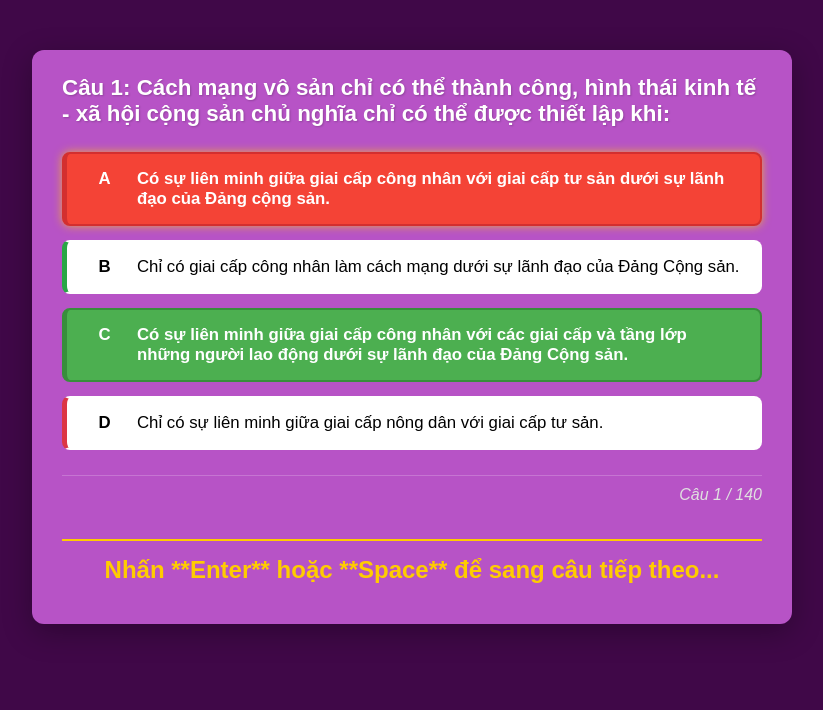
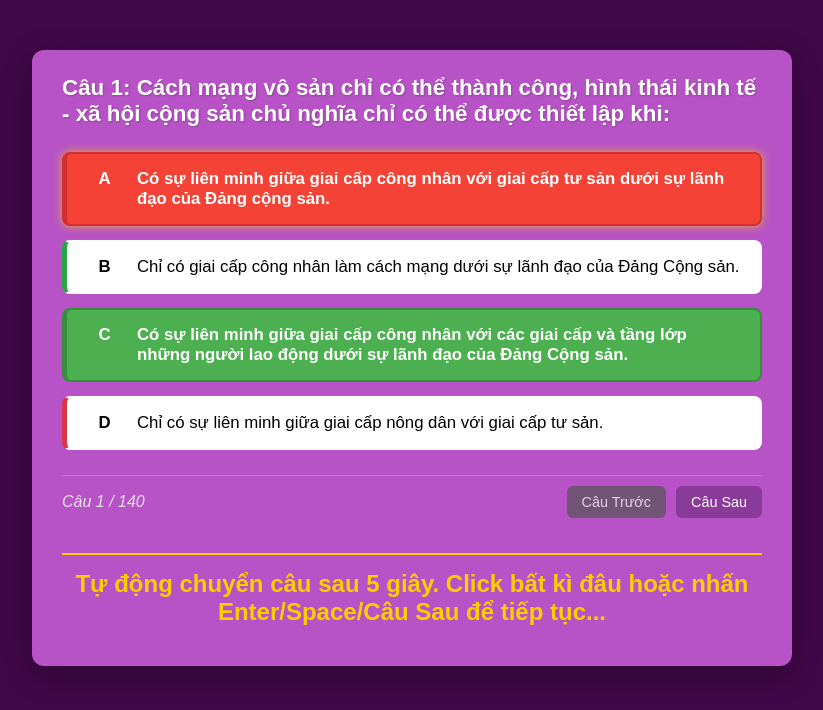
Before and after one commit to hiep2345/CNXH, a plain HTML site: page index.html in a window 1280 px wide. Both pictures are taken after a click on the button 640 px from the left and 189 px from the top of the page. Shown: the whole page, without its empty margins (228-1051 px from the left). Drawn offline with Linux system fonts and the light colour scheme.

Commit message:
Update index.html

```diff
--- a/index.html
+++ b/index.html
@@ -71,14 +71,41 @@
             border-color: #d32f2f !important;
             font-weight: 600;
         }
+        #progress-area {
+            display: flex;
+            justify-content: space-between;
+            align-items: center;
+            margin-top: 25px;
+            border-top: 1px solid rgba(255, 255, 255, 0.2);
+            padding-top: 10px;
+        }
         #progress {
-            margin-top: 25px;
             font-size: 1em;
             color: #e0e0e0;
             font-style: italic;
-            text-align: right;
-            border-top: 1px solid rgba(255, 255, 255, 0.2);
-            padding-top: 10px;
+            flex-grow: 1;
+        }
+        #navigation {
+            display: flex;
+            gap: 10px;
+        }
+        .nav-button {
+            padding: 8px 15px;
+            background-color: #8a3a98; /* Tím đậm hơn cho nút */
+            color: white;
+            border: none;
+            border-radius: 6px;
+            cursor: pointer;
+            font-size: 0.9em;
+            transition: background-color 0.2s;
+        }
+        .nav-button:hover {
+            background-color: #6d2e78;
+        }
+        .nav-button:disabled {
+            background-color: #555555;
+            cursor: not-allowed;
+            opacity: 0.7;
         }
         #result {
             font-size: 1.5em;
@@ -110,7 +137,14 @@
 <div id="quiz-container" tabindex="0" aria-live="polite" aria-atomic="true" role="region">
     <div id="question">Đang tải câu hỏi...</div>
     <div id="answers"></div>
+
+    <div id="progress-area">
         <div id="progress"></div>
+        <div id="navigation">
+            <button id="prev-button" class="nav-button" onclick="goToPreviousQuestion()">Câu Trước</button>
+            <button id="next-button" class="nav-button" onclick="goToNextQuestion()">Câu Sau</button>
+        </div>
+    </div>
     <div id="result" aria-live="assertive"></div>
 </div>
 
@@ -1772,8 +1806,25 @@
     const quizContainer = document.getElementById('quiz-container');
     const soundCorrect = document.getElementById("sound-correct");
     const soundWrong = document.getElementById("sound-wrong");
+    const prevButton = document.getElementById('prev-button');
+    const nextButton = document.getElementById('next-button');
 
     const optionKeys = ['A', 'B', 'C', 'D'];
+
+    /**
+     * Cập nhật trạng thái của các nút điều hướng
+     */
+    const updateNavigationButtons = () => {
+        // Nút Câu Trước
+        prevButton.disabled = (currentQuestionIndex === 0);
+
+        // Nút Câu Sau: Luôn BẬT nếu chưa phải câu cuối
+        if (currentQuestionIndex < quizData.length - 1) {
+            nextButton.disabled = false;
+        } else {
+            nextButton.disabled = true; // Luôn tắt ở câu cuối
+        }
+    };
 
     /**
      * Tải và hiển thị câu hỏi hiện tại
@@ -1785,28 +1836,37 @@
         answersEl.innerHTML = '';
         quizContainer.focus();
 
+        // Vô hiệu hóa listener click bất kỳ vùng nào (Auto-next khi click chỉ hoạt động sau khi answered = true)
+        answersEl.onclick = null;
+
         const currentData = quizData[currentQuestionIndex];
 
         // Cập nhật câu hỏi và tiến trình
         questionEl.innerText = `Câu ${currentQuestionIndex + 1}: ${currentData.question}`;
         progressEl.innerText = `Câu ${currentQuestionIndex + 1} / ${quizData.length}`;
 
+        // Cập nhật trạng thái nút điều hướng (Luôn cho phép chuyển tiếp)
+        updateNavigationButtons();
+
         // Hiển thị các tùy chọn trả lời
         currentData.options.forEach(option => {
-            // Chuẩn hóa key (a, b, c, d -> A, B, C, D)
             const key = option.key.toUpperCase();
 
             const btn = document.createElement('div');
             btn.classList.add('answer-option', `answer-${key}`);
-            btn.setAttribute('tabindex', 0); // Có thể focus bằng phím
+            btn.setAttribute('tabindex', 0);
             btn.setAttribute('role', 'button');
 
             btn.innerHTML = `<span class="answer-label">${key}</span> ${option.text}`;
 
-            btn.onclick = () => selectAnswer(btn, key);
+            btn.onclick = (e) => {
+                e.stopPropagation();
+                selectAnswer(btn, key);
+            };
             btn.onkeydown = (e) => {
                 if (e.key === 'Enter' || e.key === ' ') {
                     e.preventDefault();
+                    e.stopPropagation();
                     selectAnswer(btn, key);
                 }
             };
@@ -1822,7 +1882,6 @@
         if (answered) return;
         answered = true;
 
-        // Vô hiệu hóa tất cả các tùy chọn khác
         const allOptions = document.querySelectorAll('.answer-option');
         allOptions.forEach(opt => opt.style.pointerEvents = 'none');
 
@@ -1832,7 +1891,6 @@
             btn.classList.add('correct');
             score++;
 
-            // 🔊 Âm thanh đúng
             if (soundCorrect) {
                 soundCorrect.currentTime = 0;
                 soundCorrect.play();
@@ -1840,13 +1898,11 @@
         } else {
             btn.classList.add('wrong');
 
-            // 🔊 Âm thanh sai
             if (soundWrong) {
                 soundWrong.currentTime = 0;
                 soundWrong.play();
             }
 
-            // Tô màu đáp án đúng
             allOptions.forEach(opt => {
                 const label = opt.querySelector('.answer-label');
                 if (label && label.innerText.trim() === correctKey) {
@@ -1855,34 +1911,47 @@
             });
         }
 
-        resultEl.innerText = 'Nhấn **Enter** hoặc **Space** để sang câu tiếp theo...';
-
-        // Tự động chuyển câu sau 2 giây (có thể bị chặn bởi clearTimeout bên dưới)
-        // autoNextTimeout = setTimeout(goToNextQuestion, 2000);
+        resultEl.innerText = 'Tự động chuyển câu sau 5 giây. Click bất kì đâu hoặc nhấn Enter/Space/Câu Sau để tiếp tục...';
+
+        // Tự động chuyển câu sau 5 giây (chỉ áp dụng nếu chưa phải câu cuối)
+        if (currentQuestionIndex < quizData.length - 1) {
+            autoNextTimeout = setTimeout(goToNextQuestion, 5000);
+        }
+
+        // Cho phép click bất kỳ vùng nào trong answersEl để chuyển câu
+        answersEl.onclick = goToNextQuestion;
+
+        // Nút Câu Sau đã tự động bật vì hàm updateNavigationButtons được gọi ở loadQuestion và không còn bị disabled
     };
 
     /**
      * Chuyển sang câu hỏi tiếp theo
      */
     const goToNextQuestion = () => {
+        // Kiểm tra xem có phải câu cuối chưa (dù đã trả lời hay chưa)
+        if (currentQuestionIndex >= quizData.length - 1) {
+            showResult();
+            return;
+        }
+
         clearTimeout(autoNextTimeout);
-        if (currentQuestionIndex < quizData.length - 1) {
+        answersEl.onclick = null;
+
         currentQuestionIndex++;
         loadQuestion();
-        } else {
-            showResult();
-        }
     };
 
     /**
      * Quay lại câu hỏi trước đó
      */
     const goToPreviousQuestion = () => {
+        if (currentQuestionIndex === 0) return;
+
         clearTimeout(autoNextTimeout);
-        if (currentQuestionIndex > 0) {
+        answersEl.onclick = null;
+
         currentQuestionIndex--;
         loadQuestion();
-        }
     };
 
     /**
@@ -1892,6 +1961,8 @@
         questionEl.innerText = '🎉 Hoàn thành Bài Quiz!';
         answersEl.innerHTML = '';
         progressEl.innerText = `Điểm cuối cùng: ${score} / ${quizData.length}`;
+        nextButton.disabled = true; // Tắt nút sau khi hoàn thành
+        prevButton.disabled = false;
 
         let message = `Bạn đã hoàn thành bài quiz! Điểm của bạn là **${score} / ${quizData.length}**.`;
         if (score === quizData.length) {
@@ -1907,10 +1978,14 @@
 
     // --- XỬ LÝ SỰ KIỆN BÀN PHÍM TOÀN CỤC ---
     quizContainer.addEventListener('keydown', (e) => {
+        // Cho phép chuyển câu SAU KHI TRẢ LỜI bằng Enter/Space (Auto-next)
         if ((e.key === 'Enter' || e.key === ' ') && answered) {
             e.preventDefault();
             goToNextQuestion();
-        } else if (e.key === 'ArrowRight') {
+        }
+
+        // Cho phép chuyển câu LUÔN LUÔN bằng ArrowRight/ArrowLeft (Dù đã trả lời hay chưa)
+        else if (e.key === 'ArrowRight') {
             e.preventDefault();
             goToNextQuestion();
         } else if (e.key === 'ArrowLeft') {
@@ -1925,7 +2000,7 @@
                 e.preventDefault();
                 const options = document.querySelectorAll('.answer-option');
                 if (options[keyIndex]) {
-                    options[keyIndex].click(); // Giả lập click để chọn đáp án
+                    options[keyIndex].click();
                 }
             }
         }
```
Lines whose indentation alone changed are shown as unchanged.
